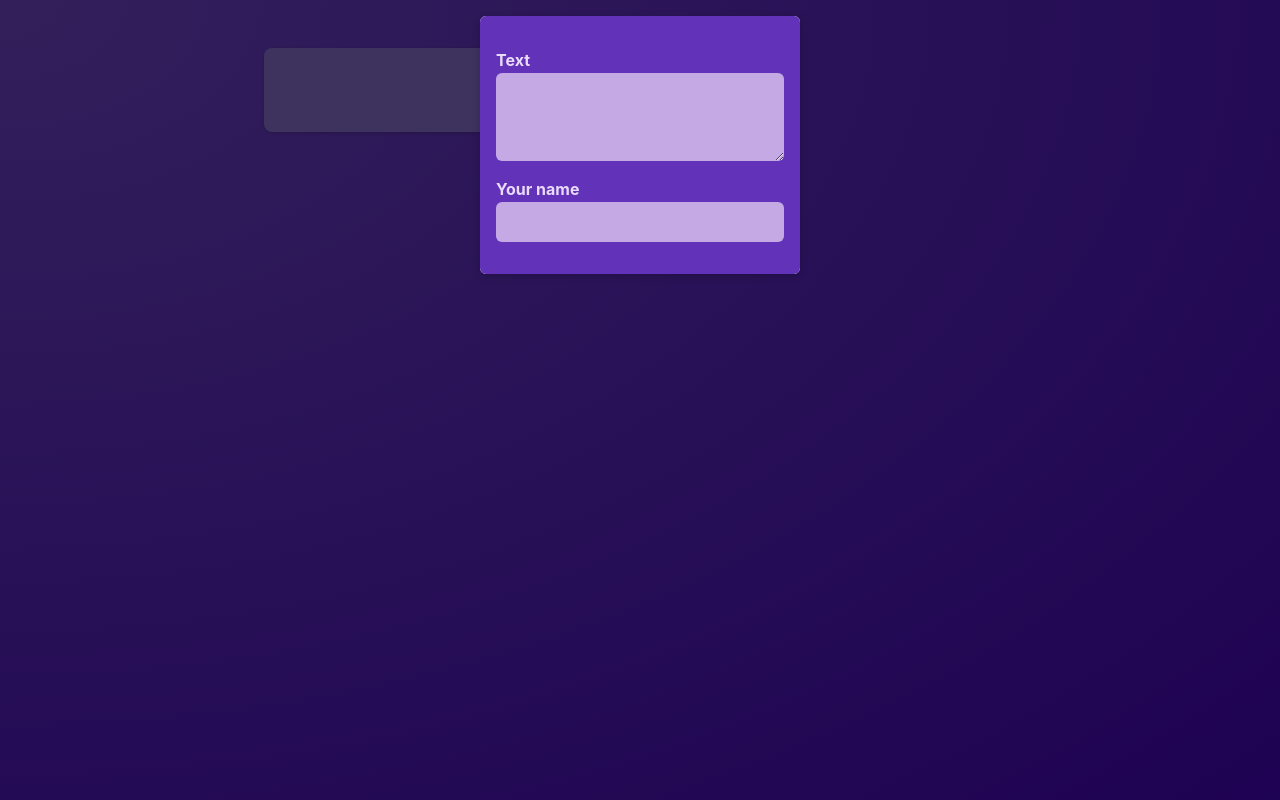
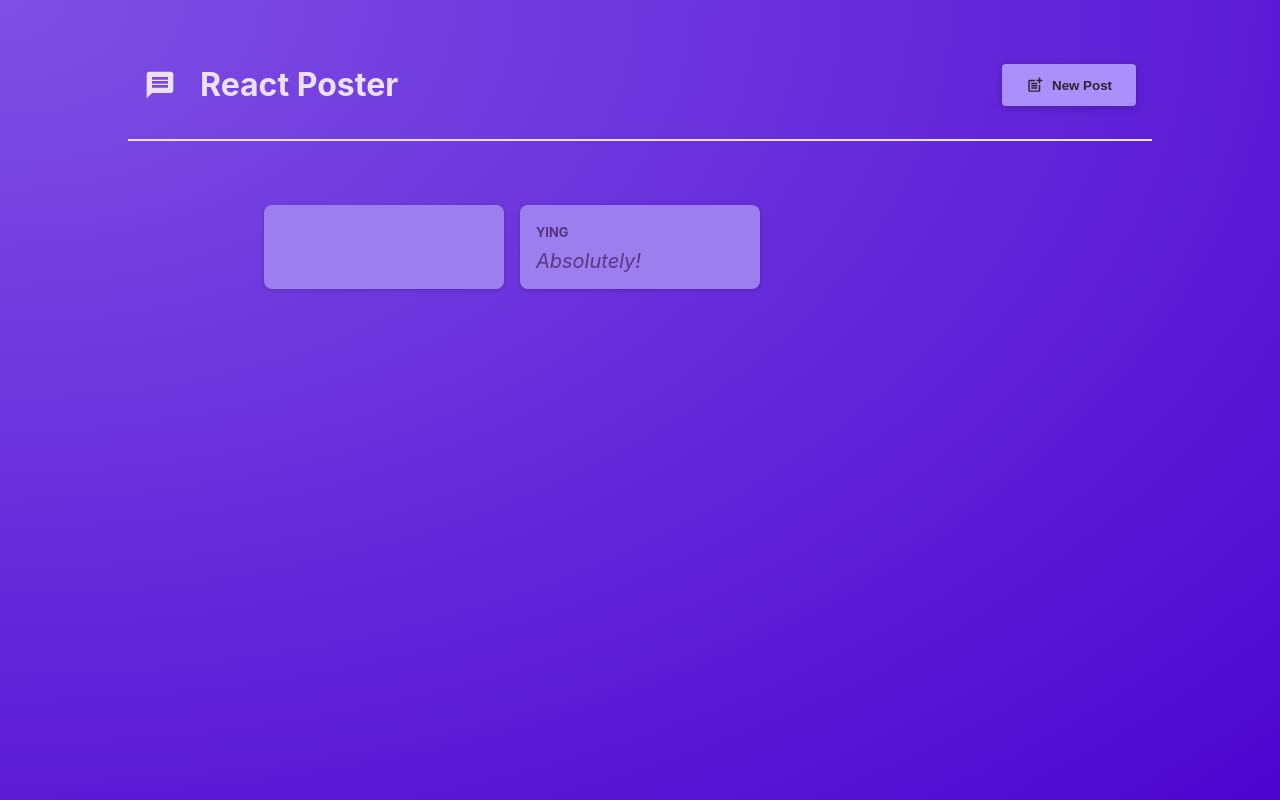
Before and after one commit to zzzhang12/React-Poster-Demo, a React (Vite) app: page / in a window 1280 px wide. Built offline with nearby package versions, Linux system fonts and the light colour scheme.

Commit message:
feat: enable opening the modal overlay by clicking New Post button

```diff
--- a/package.json
+++ b/package.json
@@ -10,7 +10,8 @@
   },
   "dependencies": {
     "react": "^18.2.0",
-    "react-dom": "^18.2.0"
+    "react-dom": "^18.2.0",
+    "react-icons": "^5.5.0"
   },
   "devDependencies": {
     "@types/react": "^18.0.17",
--- a/src/App.jsx
+++ b/src/App.jsx
@@ -1,10 +1,28 @@
+import { useState } from 'react';
 import PostsList from './components/PostsList';
+import MainHeader from './components/MainHeader';
 
 function App() {
+  const [modalIsVisible, setModalIsVisible] = useState(false)
+
+  function hideModelHandler(){
+    setModalIsVisible(false);
+  }
+
+  function showModelHandler(){
+    setModalIsVisible(true);
+  }
+
   return (
-    <main>
-      <PostsList />
-    </main>
+    <>
+      <MainHeader onCreatePost={showModelHandler} />
+      <main>
+        <PostsList
+          isPosting={modalIsVisible}
+          onStopPosting={hideModelHandler}
+        />
+      </main>
+    </>
   );
 }
 
--- /dev/null
+++ b/src/components/MainHeader.jsx
@@ -0,0 +1,22 @@
+import { MdPostAdd, MdMessage } from 'react-icons/md';
+
+import classes from './MainHeader.module.css';
+
+function MainHeader({ onCreatePost }) {
+  return (
+    <header className={classes.header}>
+      <h1 className={classes.logo}>
+        <MdMessage />
+        React Poster
+      </h1>
+      <p>
+        <button className={classes.button} onClick={onCreatePost}>
+          <MdPostAdd size={18} />
+          New Post
+        </button>
+      </p>
+    </header>
+  );
+}
+
+export default MainHeader;
--- /dev/null
+++ b/src/components/MainHeader.module.css
@@ -0,0 +1,36 @@
+.header {
+    /* padding: 2rem 10%; */
+    margin: 2rem 10%;
+    padding: 1rem;
+    text-align: center;
+    display: flex;
+    justify-content: space-between;
+    align-items: center;
+    border-bottom: 2px solid #ece1fa;
+  }
+
+  .logo {
+    font-size: 2rem;
+    display: flex;
+    gap: 1.5rem;
+    align-items: center;
+    color: #ece1fa;
+  }
+
+  .button {
+    display: inline-flex;
+    align-items: center;
+    gap: 0.5rem;
+    padding: 0.75rem 1.5rem;
+    background-color: #a990fb;
+    color: #2a2630;
+    border: none;
+    border-radius: 4px;
+    box-shadow: 0 2px 8px rgba(0, 0, 0, 0.2);
+    cursor: pointer;
+    font-weight: bold;
+  }
+
+  .button:hover {
+    background-color: #8c6cf7;
+  }
--- a/src/components/PostsList.jsx
+++ b/src/components/PostsList.jsx
@@ -4,14 +4,9 @@
 import NewPost from './NewPost.jsx';
 import Modal from './Modal.jsx';
 
-function PostsList(){
-  const [modalIsVisible, setModalIsVisible] = useState(true)
+function PostsList({isPosting, onStopPosting}){
   const [enteredBody, setEnteredBody] = useState('');
   const [enteredAuthor, setEnteredAuthor] = useState('');
-
-  function hideModelHandler(){
-    setModalIsVisible(false);
-  }
 
   function bodyChangeHandler(event){
     setEnteredBody(event.target.value);
@@ -23,7 +18,7 @@
 
   return(
     <>
-      {modalIsVisible ? (<Modal onClose={hideModelHandler}>
+      {isPosting ? (<Modal onClose={onStopPosting}>
       <NewPost
         onBodyChange={bodyChangeHandler}
         onAuthorChange={authorChangeHandler}
```
Also changed, not shown: 1 other file (tests, documents, lock files or other folders).
